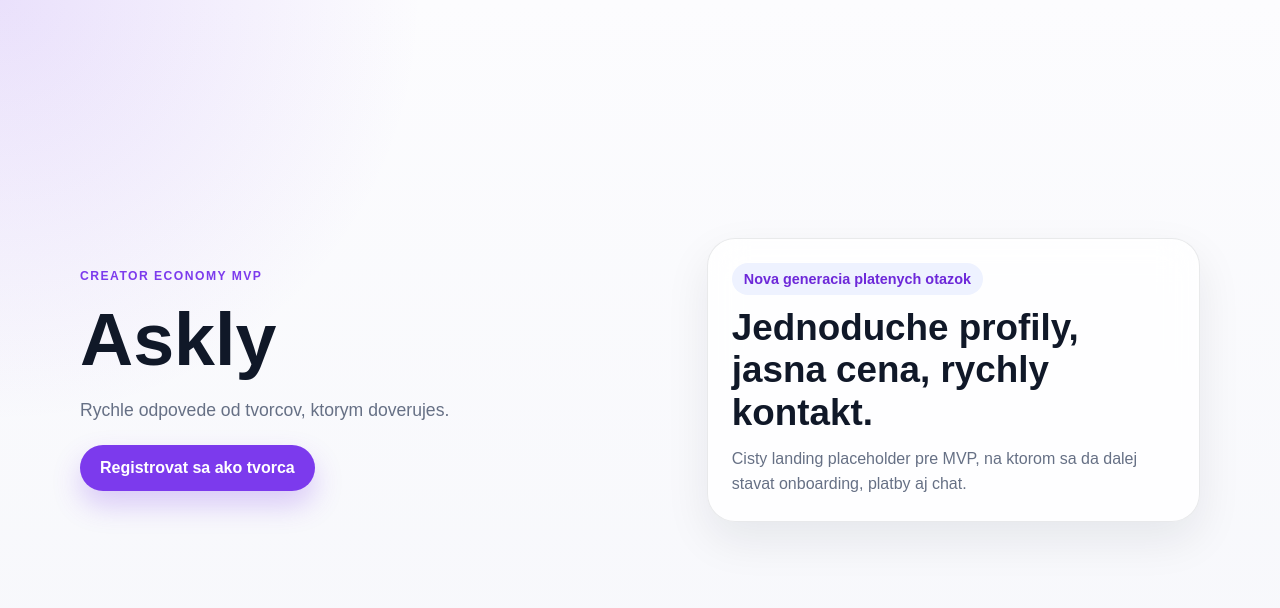
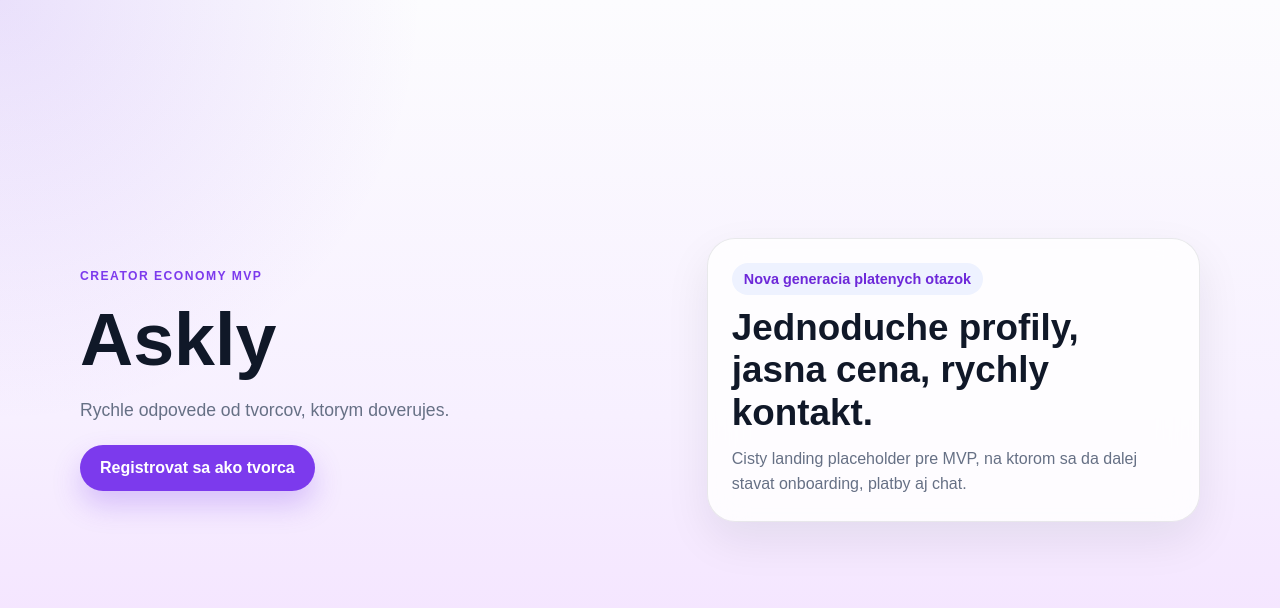
Before and after one commit to patostrnadel-glitch/askioapp, a Next.js app: page / in a window 1280 px wide. Shown: the top 608 px of the page. Built offline with nearby package versions, Linux system fonts and the light colour scheme.

Commit message:
Update env ignore rules and background gradient

```diff
--- a/app/globals.css
+++ b/app/globals.css
@@ -28,7 +28,7 @@ body {
   min-width: 320px;
   background:
     radial-gradient(circle at top left, rgba(124, 58, 237, 0.14), transparent 28%),
-    linear-gradient(180deg, #fcfcfe 0%, var(--background) 100%);
+    linear-gradient(180deg, #fcfcfe 0%, #f7f0ff 52%, #f2dcff 100%);
   color: var(--text);
   font-family: Arial, Helvetica, sans-serif;
 }
```
Also changed, not shown: 1 other file (tests, documents, lock files or other folders).
